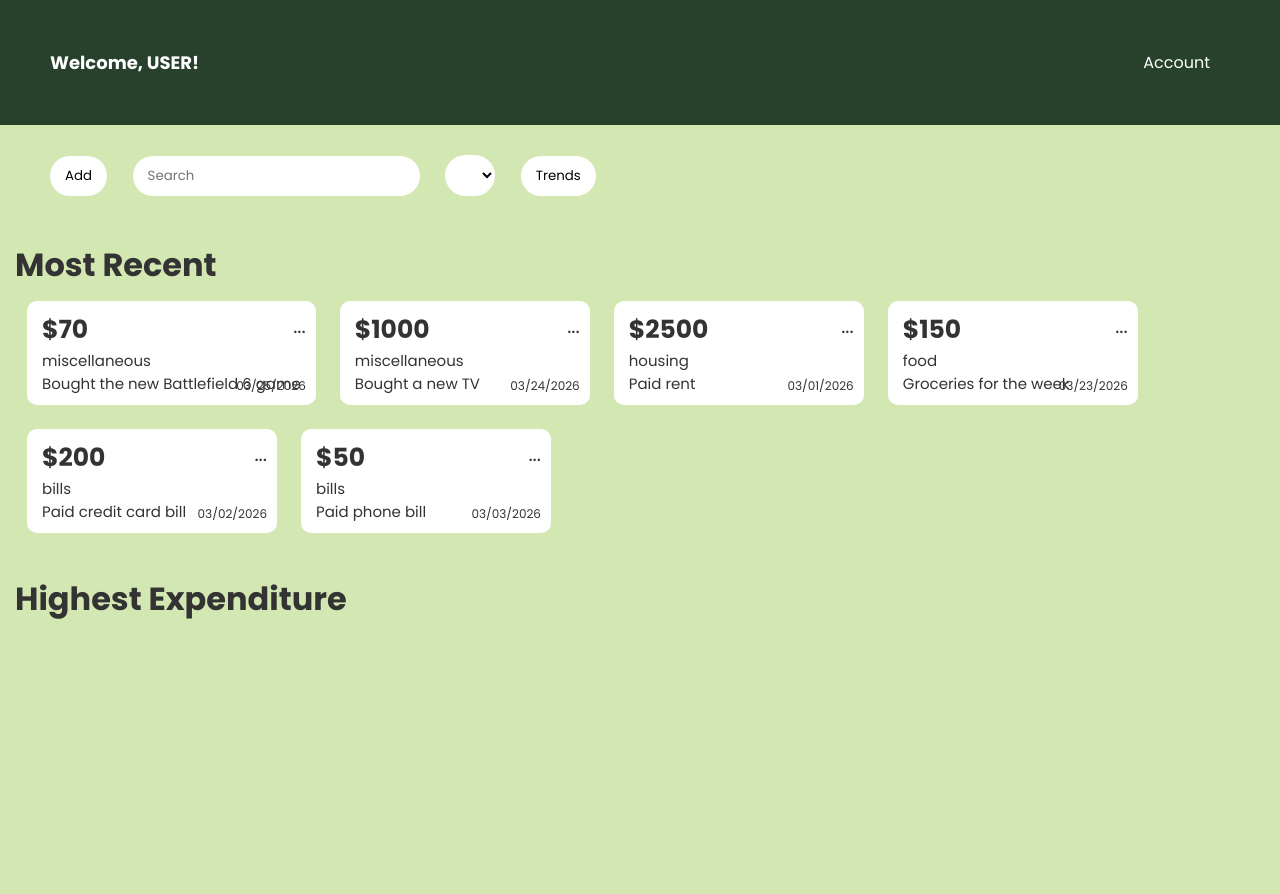
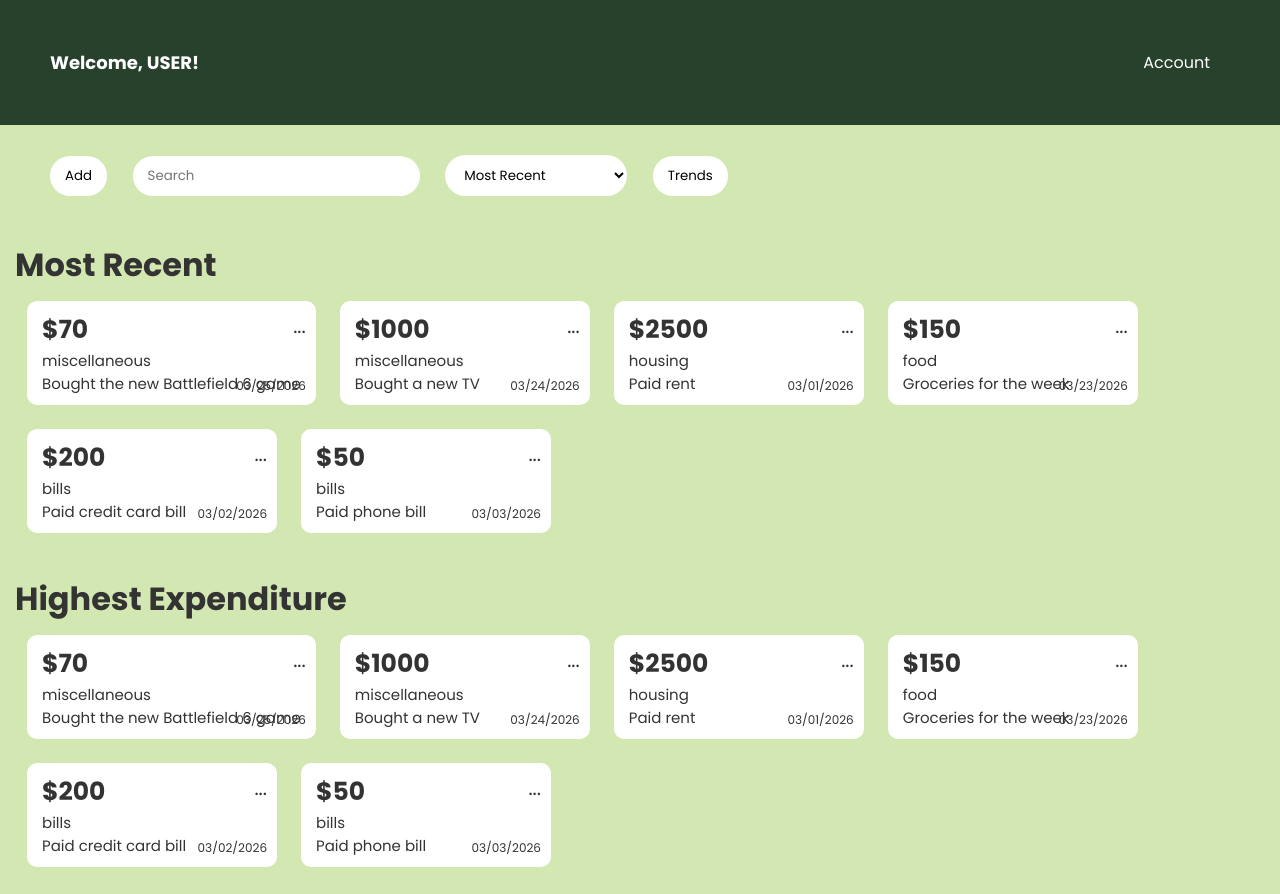
Before and after one commit to CaelOConnor/Expenditure-Tracking-Website, a plain HTML site: page home.html in a window 1280 px wide. Before the commit the page ends 800 px from the top, so only its background shows below. Drawn offline with Linux system fonts and the light colour scheme.

Commit message:
expenses now appear in both sections
still need to implement sorting, searching and refreshing

```diff
--- a/home.html
+++ b/home.html
@@ -31,8 +31,12 @@
             <li><button id="add-expense" type="button">Add</button></li>
             <li><input type="search" placeholder="Search" /></li>
             <li>
-              <select value="Sort By:">
-                Sort By
+              <label for="SortBy"></label>
+              <select id="SortBy" name="Sort By">
+                <option value="Most-Recent">Most Recent</option>
+                <option value="Oldest">Oldest</option>
+                <option value="Highest-Expenditure">Highest Expenditure</option>
+                <option value="Lowest-Expenditure">Lowest Expenditure</option>
               </select>
             </li>
 
--- a/js/Expenses.js
+++ b/js/Expenses.js
@@ -46,13 +46,17 @@ class Expense {
 class App {
     constructor(){
         // set up a reference to the post container in the html
-        this.container = document.querySelector("#recent-expenses");
+        this.topContainer = document.querySelector("#recent-expenses");
+        this.bottomContainer = document.querySelector("#highest-expenses");
         // set up an array variable that will hold the posts
 
-        this.list = document.createElement("div");
+        this.topList = document.createElement("div");
+        this.bottomList = document.createElement("div");
         //this.classList.add("expense-list");
-        this.container.appendChild(this.list);
-        this.expenses = [];
+        this.topContainer.appendChild(this.topList);
+        this.bottomContainer.appendChild(this.bottomList);
+        this.topExpenses = [];
+        this.bottomExpenses = [];
         this.submitExpense = this.submitExpense.bind(this);
 
         //document.querySelector("#add-expense").addEventListener("click", this.addExpense);
@@ -73,10 +77,14 @@ class App {
     }
 
     createExpense(amount, type, description, date) {
-        const expese = new Expense(
-            this.container, amount, type, description, date
+        const topExpense = new Expense(
+            this.topContainer, amount, type, description, date
         );
-        this.expenses.push(expese);
+        this.topExpenses.push(topExpense);
+        const bottomExpense = new Expense(
+            this.bottomContainer, amount, type, description, date
+        );
+        this.bottomExpenses.push(bottomExpense);
     }
 
     submitExpense() {
```
